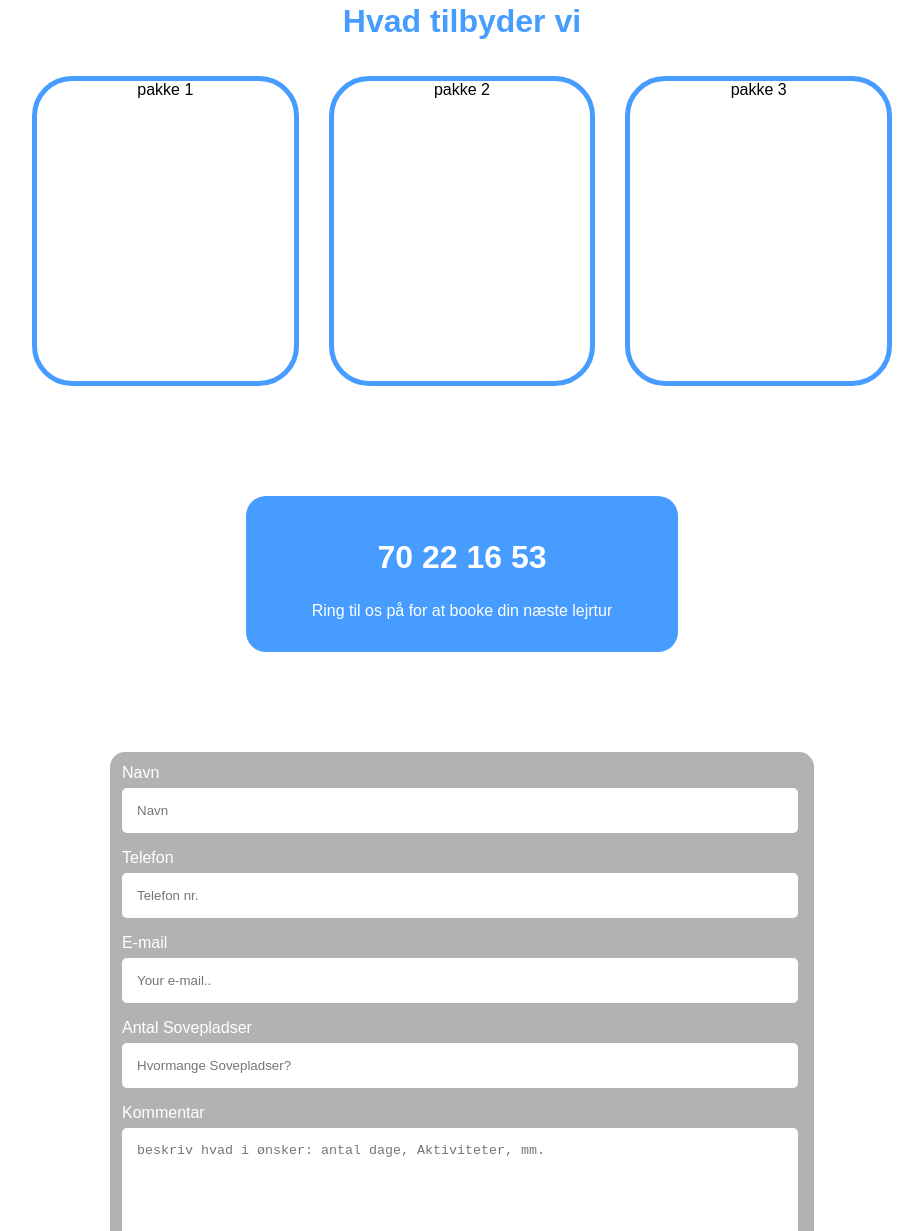
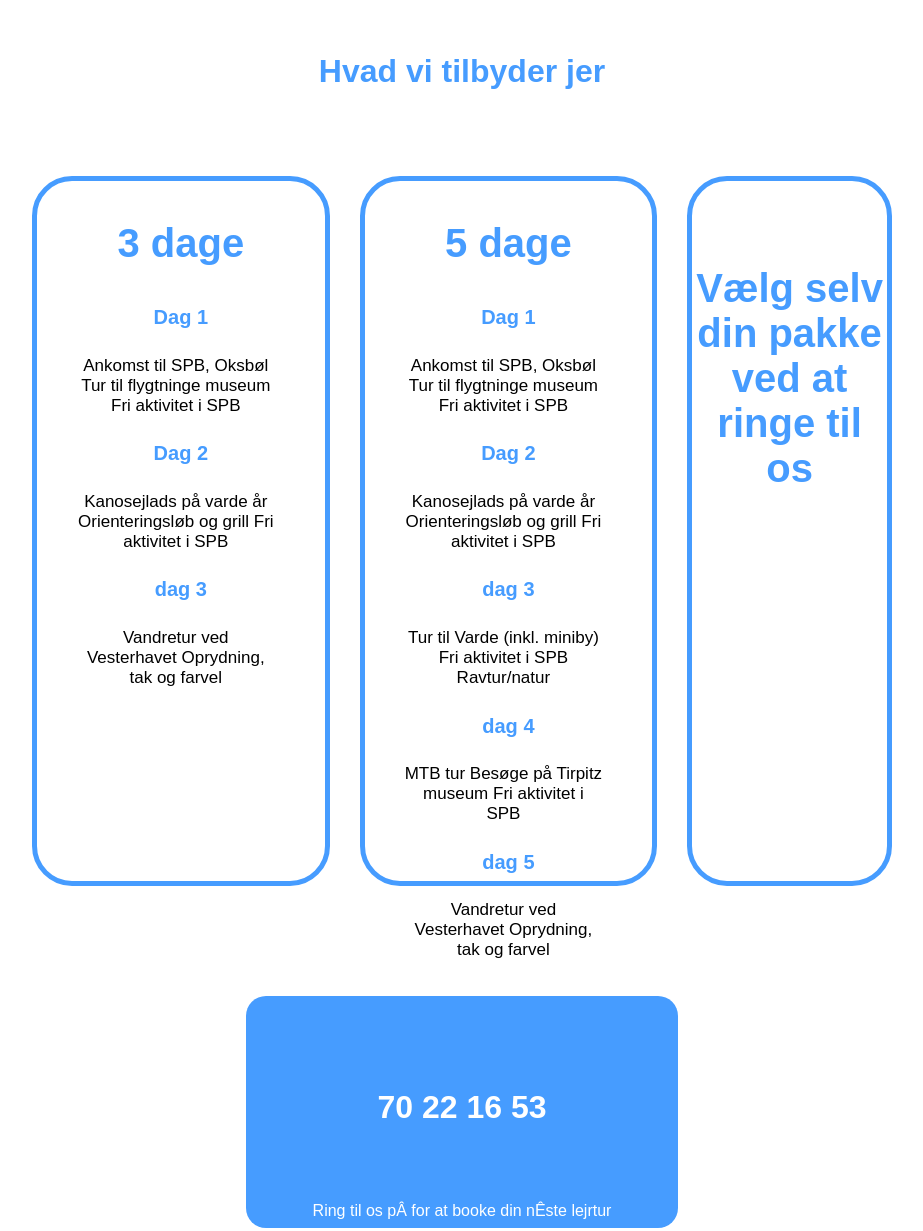
Before and after one commit to Thusitharan/Sportspark---EKSAMEN-2-sem, a plain HTML site: page booking.html in a window 1280 px wide. Shown: the part 1124-2355 px from the top of the page, without its empty margins (178-1101 px from the left). Drawn offline with Linux system fonts and the light colour scheme.

Commit message:
Booking side
Version 1

```diff
--- a/booking.html
+++ b/booking.html
@@ -1,5 +1,6 @@
 <!DOCTYPE html>
 <html lang="en">
+
 <head>
     <meta charset="UTF-8">
     <meta name="viewport" content="width=device-width, initial-scale=1.0">
@@ -8,6 +9,7 @@
     <link rel="stylesheet" href="style.css">
     <link rel="stylesheet" href="https://use.fontawesome.com/releases/v5.8.2/css/all.css" integrity="sha384-oS3vJWv+0UjzBfQzYUhtDYW+Pj2yciDJxpsK1OYPAYjqT085Qq/1cq5FLXAZQ7Ay" crossorigin="anonymous">
 </head>
+
 <body>
     <nav id="navbar">
         <a href="booking.html">Booking</a>
@@ -22,7 +24,7 @@
 
         <div class="textbox2" id="textbox2">
             <h2>Skal jeres næste ophold være hos os?</h2>
-                <p> book dit ophold her</p>
+            <p> Book dit ophold her</p>
         </div>
         <div class="arrowdown">
             <i class="fas fa-chevron-down fa-3x"></i>
@@ -31,19 +33,67 @@
 
     <section class="pakke">
         <div>
-                     <h2>Hvad tilbyder vi</h2>
+            <h2>Hvad vi tilbyder jer</h2>
         </div>
 
         <div class="gridpakke">
 
-                     <div> pakke 1</div>
-                     <div>pakke 2</div>
-                     <div>pakke 3</div>
+            <div>
+                <h3 class="pakke_overskrift">3 dage</h3>
+                <h4 class="pakke_dagtekst">Dag 1</h4>
+                <ul>
+                   <li>Ankomst til SPB, Oksbøl
+                    Tur til flygtninge museum
+                    Fri aktivitet i SPB</li></ul>
+                <h4 class="pakke_dagtekst">Dag 2</h4>
+                <ul>
+                <li>Kanosejlads på varde år
+                    Orienteringsløb og grill
+                    Fri aktivitet i SPB</li></ul>
+                <h4 class="pakke_dagtekst">dag 3</h4>
+                <ul><li>
+                    Vandretur ved Vesterhavet
+                    Oprydning, tak og farvel
+                </li></ul>
+            </div>
+            <div>
+                <h3 class="pakke_overskrift">5 dage</h3>
+                <h4 class="pakke_dagtekst">Dag 1</h4>
+                <ul><li>Ankomst til SPB, Oksbøl
+                    Tur til flygtninge museum
+                    Fri aktivitet i SPB</li></ul>
+                <h4 class="pakke_dagtekst">Dag 2</h4>
+                <ul><li>Kanosejlads på varde år
+                    Orienteringsløb og grill
+                    Fri aktivitet i SPB</li></ul>
+                <h4 class="pakke_dagtekst">dag 3</h4>
+                <ul><li>
+                    Tur til Varde (inkl. miniby)
+                    Fri aktivitet i SPB
+                    Ravtur/natur
+                </li></ul>
+                <h4 class="pakke_dagtekst">dag 4</h4>
+                <ul><li>
+                    MTB tur
+                    Besøge på Tirpitz museum
+                    Fri aktivitet i SPB
+                </li></ul>
+                <h4 class="pakke_dagtekst">dag 5</h4>
+                <ul><li>
+                    Vandretur ved Vesterhavet
+                    Oprydning, tak og farvel
+                </li></ul>
+            </div>
+
+            <div>
+                <h3 class="pakke_overskrift"><br>Vælg selv din pakke ved at ringe til os</h3>
+
+            </div>
         </div>
 
         <div class="bluebox">
             <h2>70 22 16 53</h2>
-                <p>Ring til os på for at booke din næste lejrtur
+            <p>Ring til os pÂ for at booke din nÊste lejrtur
             </p>
 
         </div>
@@ -65,9 +115,9 @@
 
 
                     <label for="subject">Kommentar</label>
-                        <textarea id="subject" name="subject" placeholder="beskriv hvad i ønsker: antal dage, Aktiviteter, mm." style="height:200px"></textarea>
+                    <textarea id="subject" name="subject" placeholder="beskriv hvad i ¯nsker: antal dage, Aktiviteter, mm." style="height:200px"></textarea>
 
-                        <input type="submit" value="Send Forespørgsel">
+                    <input type="submit" value="Send Foresp¯rgsel">
 
                 </form>
             </div>
@@ -106,7 +156,7 @@
         <div>
             <h3>Sportscenter (HQ)</h3>
             <p>
-                        Strandvejen 2, 6840 Oksbøl <br>
+                Strandvejen 2, 6840 Oksb¯l <br>
                 Tlf. 70 22 16 53 - tast 1 <br>
                 info@sportspark.dk
             </p>
@@ -114,7 +164,7 @@
         <div>
             <h3>Golfcenter i Ho</h3>
             <p>
-                            Søndertoften 29, 6857 Blåvand <br>
+                S¯ndertoften 29, 6857 BlÂvand <br>
                 Tlf. 70 22 16 53 - tast 2 <br>
                 golf@sportspark.dk
             </p>
@@ -122,7 +172,7 @@
         <div>
             <h3>FitnessCenter Blaavand</h3>
             <p>
-                                Strandvejen 2, 6840 Oksbøl <br>
+                Strandvejen 2, 6840 Oksb¯l <br>
                 Tlf. 70 22 16 53 - tast 1 + 2 <br>
                 info@sportspark.dk
             </p>
@@ -144,4 +194,5 @@
 
     <script src="java.js"></script>
 </body>
+
 </html>
--- a/style.css
+++ b/style.css
@@ -5,18 +5,25 @@ body {
     font-family: Arial, Helvetica, sans-serif;
 
 }
-h2{
+
+h2 {
     color: #469CFF;
     font-size: 2em;
 }
 
 #navbar {
     height: 75px;
-  background-color:rgb(12, 12, 12);opacity:0.7; /* Black background color */
-  position: fixed; /* Make it stick/fixed */
-  top: 0; /* Stay on top */
-  width: 100%; /* Full width */
-  transition: top 0.3s; /* Transition effect when sliding down (and up) */
+    background-color: rgb(12, 12, 12);
+    opacity: 0.7;
+    /* Black background color */
+    position: fixed;
+    /* Make it stick/fixed */
+    top: 0;
+    /* Stay on top */
+    width: 100%;
+    /* Full width */
+    transition: top 0.3s;
+    /* Transition effect when sliding down (and up) */
 }
 
 /* Style the navbar links */
@@ -29,11 +36,11 @@ h2{
     text-decoration: none;
 }
 
-#text-container{
+#text-container {
     padding-right: 10%;
 }
 
-  .logo img{
+.logo img {
     height: 40px;
     padding: 20px;
     margin-left: 10%
@@ -42,28 +49,30 @@ h2{
 
 /*  forsidesecktion  */
 
-  .forsidesecktion{
+.forsidesecktion {
     background-image: url(img/background_official.png);
     background-repeat: no-repeat;
 
 
 }
-.f1box{
+
+.f1box {
     display: grid;
     grid-template-columns: 1fr 1.5fr;
 
 }
 
-.f1box div{
+.f1box div {
     margin-top: 200px;
 }
-.iframe{
-  margin:100px ;
+
+.iframe {
+    margin: 100px;
 
 }
 
-  .textbox{
-  background-color:#469CFF;
+.textbox {
+    background-color: #469CFF;
     width: 400px;
     height: 350px;
     display: inline-block;
@@ -73,53 +82,57 @@ h2{
 
 }
 
-.textbox p{
+.textbox p {
     padding-right: 5%;
     padding-left: 5%;
     font-size: 22px;
 }
 
-.textbox h2{
+.textbox h2 {
     padding-left: 5%;
     font-size: 26px;
     color: white;
 }
 
-.textbox img{
+.textbox img {
     width: 40%;
     margin: -55px;
     margin-left: 20px;
 }
 
 
-.arrowdown{
+.arrowdown {
     display: flex;
     justify-content: center;
     padding-bottom: 70px;
     margin-bottom: ;
-    color:rgb(255, 255, 255);opacity:0.7;
+    color: rgb(255, 255, 255);
+    opacity: 0.7;
     z-index: 10px;
 }
+
 /* forside styleing */
 
- .contentpage{
+.contentpage {
     display: grid;
     grid-template-columns: 1fr 1fr;
     grid-gap: 20px;
     padding: 10px;
-    margin-left:200px;
-    margin-right:200px;
+    margin-left: 200px;
+    margin-right: 200px;
     margin-top: 70px;
     margin-bottom: 70px;
 }
- .contentpic img{
+
+.contentpic img {
     width: 95%;
 }
-.contenttext{
+
+.contenttext {
     padding: 3em;
 }
 
- .Contentcontainer{
+.Contentcontainer {
     margin-top: 200px;
     margin-bottom: 200px;
 }
@@ -180,35 +193,47 @@ padding: 3em;
 }
 
 @-webkit-keyframes fade {
-  from {opacity: .3}
-  to {opacity: 1}
+    from {
+        opacity: .3
+    }
+
+    to {
+        opacity: 1
+    }
 }
 
 @keyframes fade {
-  from {opacity: .3}
-  to {opacity: 1}
+    from {
+        opacity: .3
+    }
+
+    to {
+        opacity: 1
+    }
 }
 
 /* On smaller screens, decrease text size */
 @media only screen and (max-width: 300px) {
-  .text {font-size: 11px}
+    .text {
+        font-size: 11px
+    }
 }
 
-.aktivboxslide{
+.aktivboxslide {
     position: absolute;
     margin-top: 200px;
 }
 
 
-.aktiv1{
+.aktiv1 {
     width: 100%;
     height: 1000px;
     margin-top: 0px;
 
 }
 
-.textbox2{
-  background-color:#469CFF;
+.textbox2 {
+    background-color: #469CFF;
     width: 400px;
     height: 250px;
     display: inline-block;
@@ -218,13 +243,13 @@ padding: 3em;
 
 }
 
-.textbox2 p{
+.textbox2 p {
     padding-right: 5%;
     padding-left: 5%;
     font-size: 22px;
 }
 
-.textbox2 h2{
+.textbox2 h2 {
     padding-left: 5%;
     font-size: 26px;
     color: white;
@@ -233,51 +258,52 @@ padding: 3em;
 
 
 
-.aktiv2{
+.aktiv2 {
     background-image: url(img/Path\ 2@2x.png);
     margin-top: 100px;
     height: 1800px;
 }
 
-.aktiv2 h2{
+.aktiv2 h2 {
     display: flex;
     justify-content: center;
 
 }
 
 
-.gridcontainer1{
+.gridcontainer1 {
     display: grid;
     grid-template-columns: auto auto auto;
     grid-gap: 10px;
     padding: 10px;
-  margin-left:200px;
-  margin-right:200px;
+    margin-left: 200px;
+    margin-right: 200px;
     grid-gap: 30px;
     text-align: center;
 
 }
 
 
-.gridcontainer1 div{
-  background-color:;
+.gridcontainer1 div {
+    background-color: ;
     padding: 5px;
     margin: 0px;
 
 }
 
-.gridcontainer1 img{
+.gridcontainer1 img {
     width: 318px;
 }
 
-footer{
+footer {
     display: grid;
     grid-template-columns: auto auto auto auto;
     grid-gap: 20px;
     background-color: #469CFF;
     color: white;
 }
-footer div{
+
+footer div {
     margin: 50px;
 }
 
@@ -285,36 +311,38 @@ footer div{
 
 
 
-.andmeldser{
+.andmeldser {
     background-color: white;
     display: grid;
-  grid-template-columns: auto auto auto  auto auto;
+    grid-template-columns: auto auto auto auto auto;
     grid-gap: 5px;
     padding: 50px;
 
 
 }
-.andmeldser img{
-  margin-left:20px;
-  margin-right:10px;
+
+.andmeldser img {
+    margin-left: 20px;
+    margin-right: 10px;
 
 }
 
 
-.sponsor{
+.sponsor {
     display: flex;
     justify-content: center;
-  margin:0px;
+    margin: 0px;
     background-color: rgb(223, 219, 219);
 
 }
-.book{
+
+.book {
     margin-right: 0px;
 }
 
 
 
-.booking1{
+.booking1 {
     background-image: url(img/esport.jpg);
     background-repeat: no-repeat;
     background-position: center;
@@ -326,27 +354,36 @@ footer div{
 
 
 
-.gridpakke{
+.gridpakke {
     display: grid;
     grid-template-columns: auto auto auto;
     grid-gap: 10px;
-  background-color:;
+    background-color: ;
     padding: 10px;
-  margin-left:200px;
-  margin-right:200px;
+    margin-left: 200px;
+    margin-right: 200px;
     grid-gap: 30px;
     text-align: center;
 
 }
 
-.pakke h2{
+.pakke h2 {
     display: flex;
     justify-content: center;
+    padding: 50px;
 
 }
 
-.bluebox{
+
+/* Booking side */
+.gridpakke div {
+    border: solid 5px #469CFF;
+    border-radius: 40px;
+    height: 700px;
+}
+.bluebox {
     width: 400px;
+    height: 200px;
     color: white;
     background-color: #469CFF;
     border-radius: 20px;
@@ -355,22 +392,45 @@ footer div{
     margin: auto;
     margin-top: 100px;
     margin-bottom: 100px;
+}
 
+ul{
+    list-style: none;
+    font-size: 15px;
 
 }
 
-.bluebox h2{
+ul li{
+    font-size: 17px;
+     padding-right: 50px;
+    font:
+
+}
+
+.pakke_overskrift {
+    font-size: 40px;
+    color: #469CFF;
+}
+
+.pakke_dagtekst {
+    font-size: 20px;
+    color: #469CFF;
+}
+
+
+
+.bluebox h2 {
     color: white;
 }
 
-.gridpakke div{
-  border: solid 5px #469CFF;
-  border-radius: 40px;
-  height: 300px;
-}
+
+
+
+
+
 
 /* kontakt formular */
-.contactform{
+.contactform {
     box-sizing: border-box;
     width: 55%;
     padding: 12px;
@@ -380,11 +440,14 @@ footer div{
     resize: vertical;
     border-radius: 15px;
     color: #fff;
-  background-color:rgba(0, 0, 0, 0.3);
+    background-color:  #469CFF;
     font-family: Arial, Helvetica, sans-serif;
 
 }
-input[type=text], select, textarea {
+
+input[type=text],
+select,
+textarea {
     width: 95%;
     padding: 12px;
     border: 3px solid #fff;
@@ -396,15 +459,16 @@ input[type=text], select, textarea {
 
 
 }
-textarea{
+
+textarea {
     min-height: 250px;
 }
 
 input[type=submit] {
     display: flex;
     justify-content: center;
-  background-color:#FFF;
-  color: #e63946;
+    background-color: #FFF;
+    color:  #469CFF;
     padding: 12px 20px;
     border: none;
     cursor: pointer;
@@ -415,12 +479,12 @@ input[type=submit] {
 }
 
 
-label{
-color:#fff;
+label {
+    color: #fff;
     border-radius: 2px;
 }
 
 input[type=submit]:hover {
-  background-color: #e63946;
+    background-color: skyblue;
     color: #fff;
 }
```
Also changed, not shown: aktiv.html (+9 -3 lines), calender.js (added, +69 -0 lines). Lines whose indentation alone changed are shown as unchanged.
